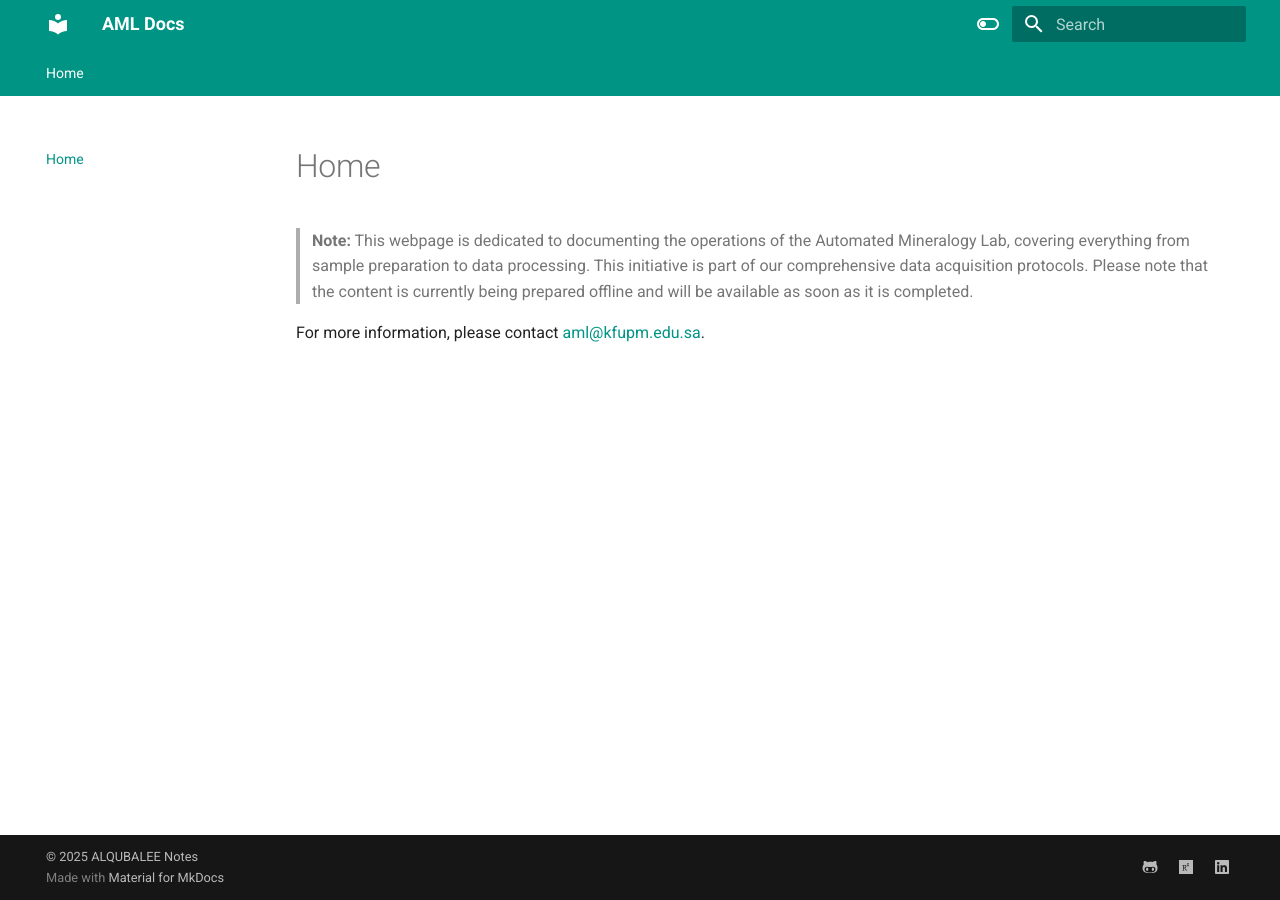
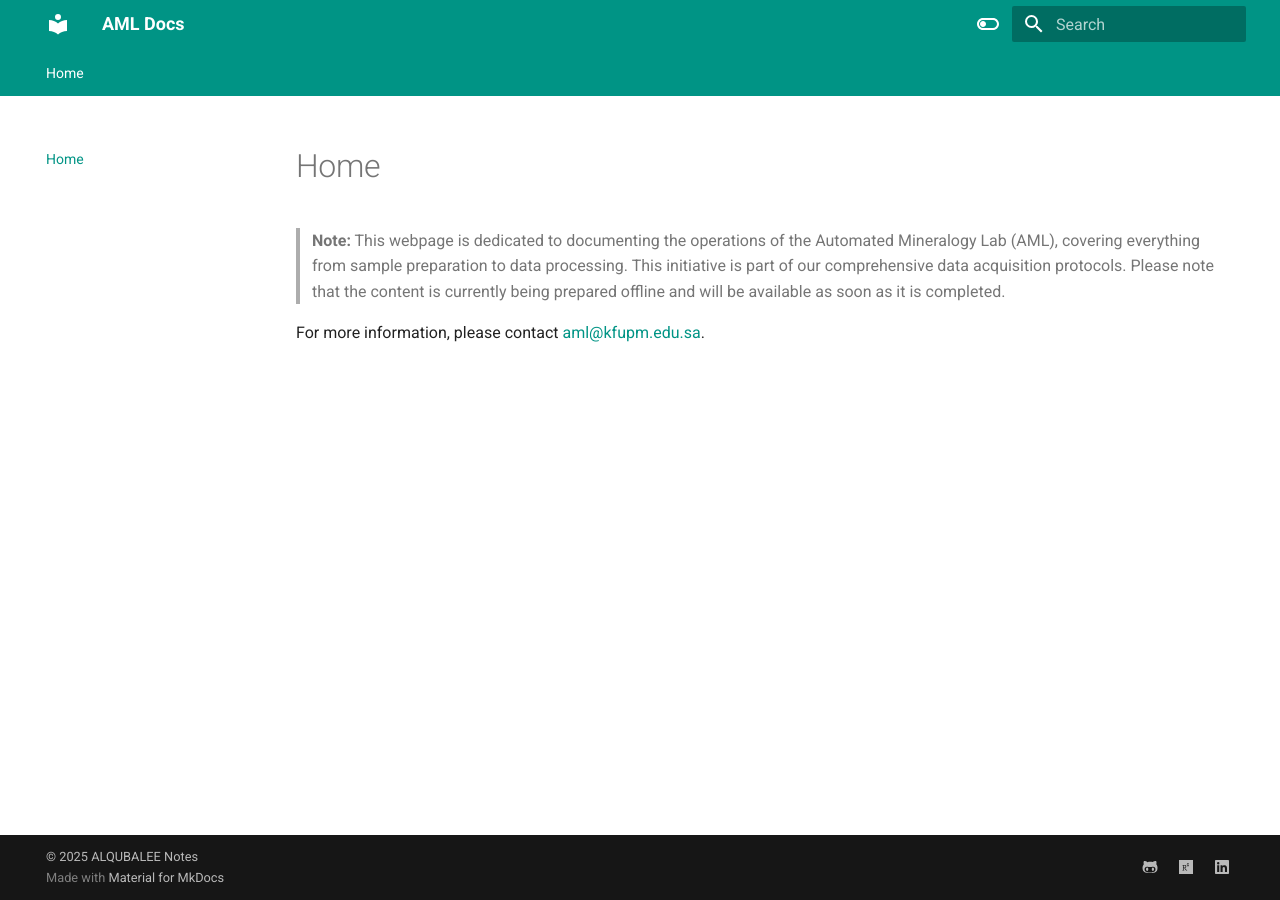
Before and after one commit to qubalee/doc, an MkDocs documentation site: the page built from docs/index.md, in a window 1280 px wide. Built offline with MkDocs 1.6.1 and Material for MkDocs 9.7.7, drawn with Linux system fonts in a browser that asks for light colours.

Commit message:
Update index.md

```diff
--- a/docs/index.md
+++ b/docs/index.md
@@ -1,4 +1,4 @@
 
-> **Note:** This webpage is dedicated to documenting the operations of the Automated Mineralogy Lab, covering everything from sample preparation to data processing. This initiative is part of our comprehensive data acquisition protocols. Please note that the content is currently being prepared offline and will be available as soon as it is completed.
+> **Note:** This webpage is dedicated to documenting the operations of the Automated Mineralogy Lab (AML), covering everything from sample preparation to data processing. This initiative is part of our comprehensive data acquisition protocols. Please note that the content is currently being prepared offline and will be available as soon as it is completed.
 
 For more information, please contact [aml@kfupm.edu.sa](mailto:aml@kfupm.edu.sa).
```
